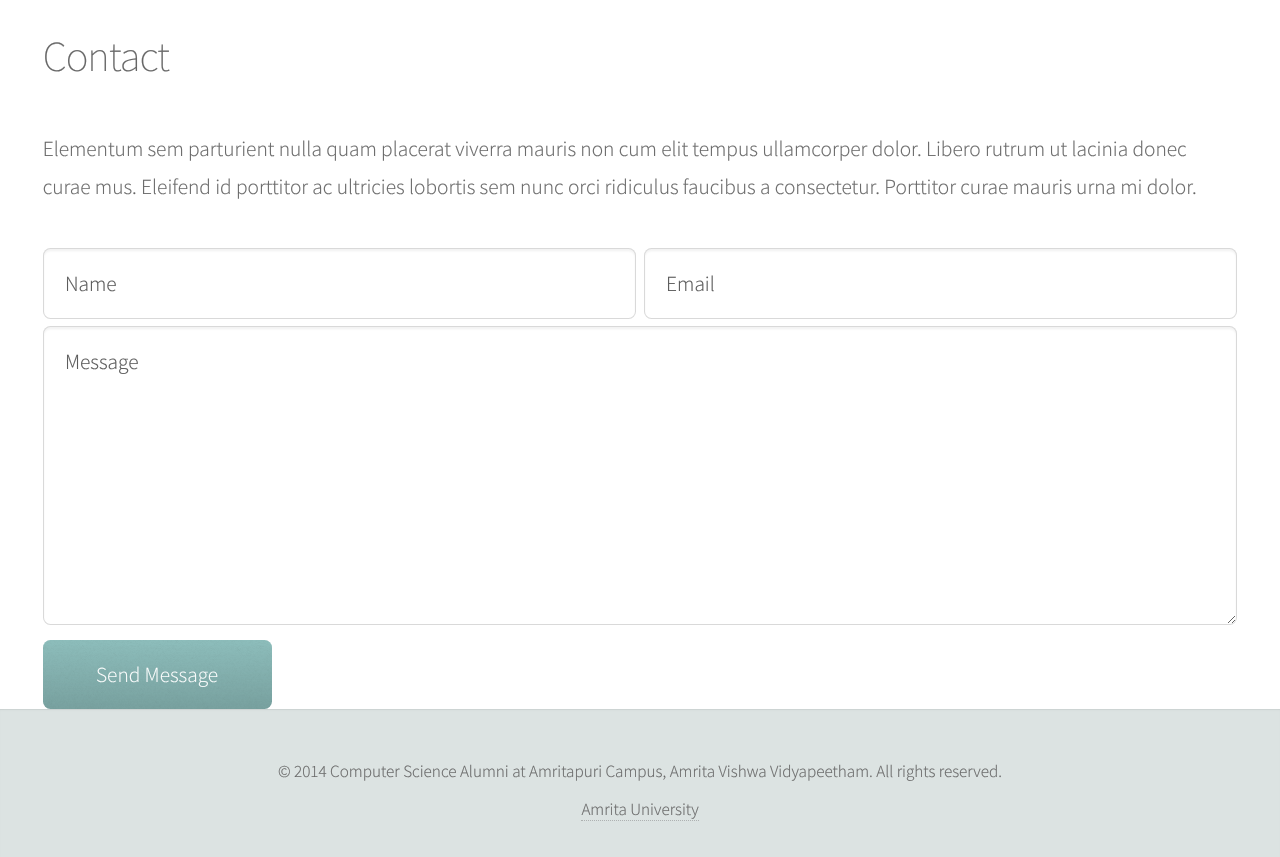
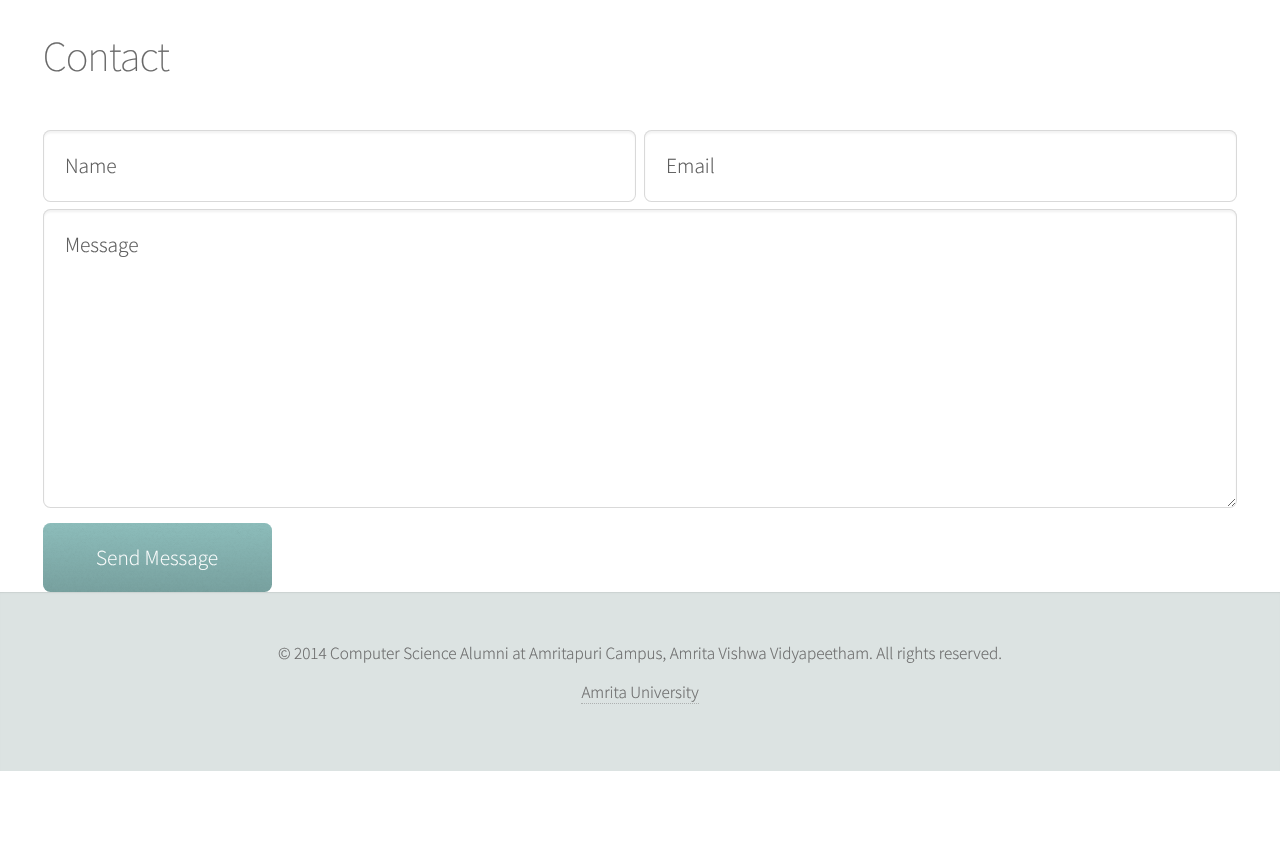
Before and after one commit to pprahul/TechUp, a plain HTML site: page index.html in a window 1280 px wide. Shown: the part 3000-3857 px from the top of the page. After the commit the page ends 3771 px from the top, so only its background shows below. Drawn offline with Linux system fonts and the light colour scheme.

Commit message:
Contact Us changed.

```diff
--- a/index.html
+++ b/index.html
@@ -234,10 +234,7 @@
 								<h2>Contact</h2>
 							</header>
 
-							<p>Elementum sem parturient nulla quam placerat viverra
-							mauris non cum elit tempus ullamcorper dolor. Libero rutrum ut lacinia
-							donec curae mus. Eleifend id porttitor ac ultricies lobortis sem nunc
-							orci ridiculus faucibus a consectetur. Porttitor curae mauris urna mi dolor.</p>
+							<p></p>
 
 							<form method="post" action="#">
 								<div class="row half">
```
